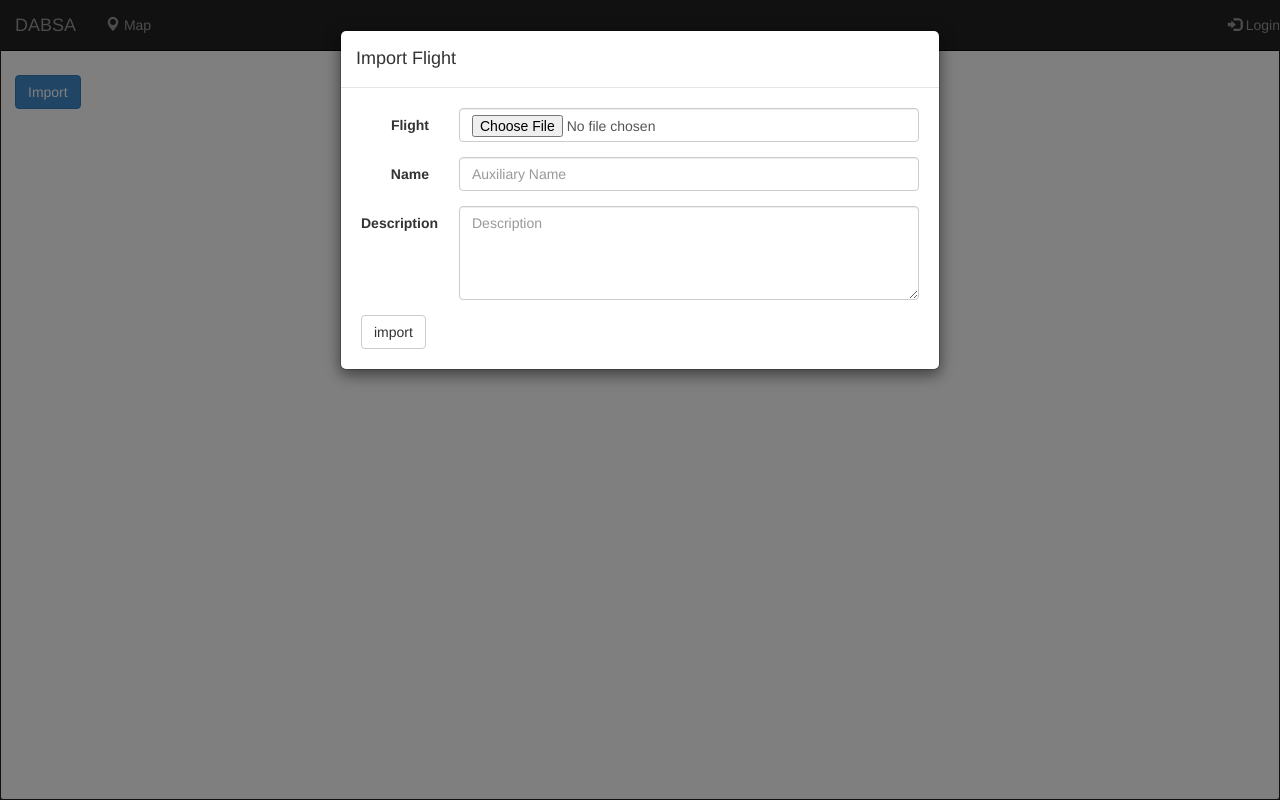
After one commit to jmimo/dabsa, a Flask app: template web/templates/flight_import.html in a window 1280 px wide, after a click on "Import". The commit adds this page. Run offline with Flask 2, Linux system fonts and the light colour scheme; the template is opened without the code that fills it, so the values that code supplies are empty; parts of the project's set-up code (start-up, migrations or seed data) failed here and were passed over; some libraries are stand-ins or nearby versions.

Commit message:
splittet track and airspace imports

```diff
--- a/views/__init__.py
+++ b/views/__init__.py
@@ -8,6 +8,7 @@ def shutdown_database(exception=None):
 
 import login
 import logout
-import imp0rt
+import airspace_import
+import flight_import
 import m4p
 import ajax
--- /dev/null
+++ b/web/templates/flight_import.html
@@ -0,0 +1,70 @@
+{% extends "layout.html" %}
+{% block content %}
+<div class="padded">
+<div class="row">
+  <div class="col-lg-6" style="padding: 15px">
+    <button class="btn btn-primary" data-toggle="modal" data-target="#uploadform">Import</button>
+  </div>
+</div>
+<div class="row">
+  <div class="col-lg-10">
+  {% if tracks %}
+    <table class="table table-bordered">
+      <thead>
+      <tr>
+        <th>#</th>
+        <th>Name</th>
+        <th>Track Name</th>
+        <th>Description</th>
+        <th>Import Date</th>
+      </tr>
+      </thead>
+      <tbody>
+      {% for track in tracks %}
+        <tr>
+          <td>{{ loop.index }}</td>
+          <td>{{ track.auxiliary_name }}</td>
+          <td>{{ track.name }}</td>
+          <td>{{ track.short_description }}</td>
+          <td>{{ track.importDate }}</td>
+        </tr>
+      {% endfor %}
+      </tbody>
+    </table>
+  {% endif %}
+ </div>
+</div>
+
+<div class="modal fade" id="uploadform" tabindex="-1" role="dialog"  aria-labelledby="FlightImport" aria-hidden="true">
+  <div class="modal-dialog">
+    <div class="modal-content">
+      <div class="modal-header">
+        <h4 class="modal-title" id="FlightUpload">Import Flight</h4>
+      </div>
+      <div class="modal-body">
+        <form class="form-horizontal" role="form" method="POST" enctype="multipart/form-data" action="/import/flight">
+           <div class="form-group">
+             <label for="airspacefile" class="col-sm-2 control-label">Flight</label>
+             <div class="col-sm-10">
+               <input type="file" class="form-control" id="trackfile" name="track" placeholder="IGC File"></input>
+             </div>
+           </div>
+           <div class="form-group">
+             <label for="auxiliaryname" class="col-sm-2 control-label">Name</label>
+             <div class="col-sm-10">
+               <input type="text" class="form-control" id="auxiliaryname" name="auxiliaryname" placeholder="Auxiliary Name"></input>
+             </div>
+           </div>
+           <div class="form-group">
+             <label for="description" class="col-sm-2 control-label">Description</label>
+             <div class="col-sm-10">
+               <textarea class="form-control" id="description" name="description" rows="4" placeholder="Description"></textarea>
+             </div>
+           </div>
+           <button type="submit" class="btn btn-default">import</button>
+        </form>
+      </div>
+    </div>
+  </div>
+</div>
+{% endblock %}
--- a/web/templates/layout.html
+++ b/web/templates/layout.html
@@ -31,7 +31,13 @@
     <ul class="nav navbar-nav">
       {% if request.path == '/' %}<li class="active">{% else %}<li>{% endif %}<a href="/"><span class="glyphicon glyphicon-map-marker"></span>&nbsp;Map</a></li>
       {% if user %}
-      {% if request.path == '/import' %}<li class="active">{% else %}<li>{% endif %}<a href="/import"><span class="glyphicon glyphicon-import"></span>&nbsp;Import</a></li>
+          <li class="dropdown">
+          <a href="#" class="dropdown-toggle" data-toggle="dropdown"><span class="glyphicon glyphicon-import"></span>&nbsp;Import<b class="caret"></b></a>
+            <ul class="dropdown-menu">
+              <li><a href="/import/flight">Flights</a><li>
+              <li><a href="/import/airspace">Airspaces</a></li>
+            </ul>
+          </li>
       {% endif %}
     </ul>
     <ul class="nav navbar-nav navbar-right">
```
Also changed, not shown: model.py (+10 -0 lines), views/airspace_import.py (renamed from views/imp0rt.py, +2 -15 lines), views/flight_import.py (added, +42 -0 lines), web/templates/airspace_import.html (renamed from web/templates/import.html, +1 -25 lines).
